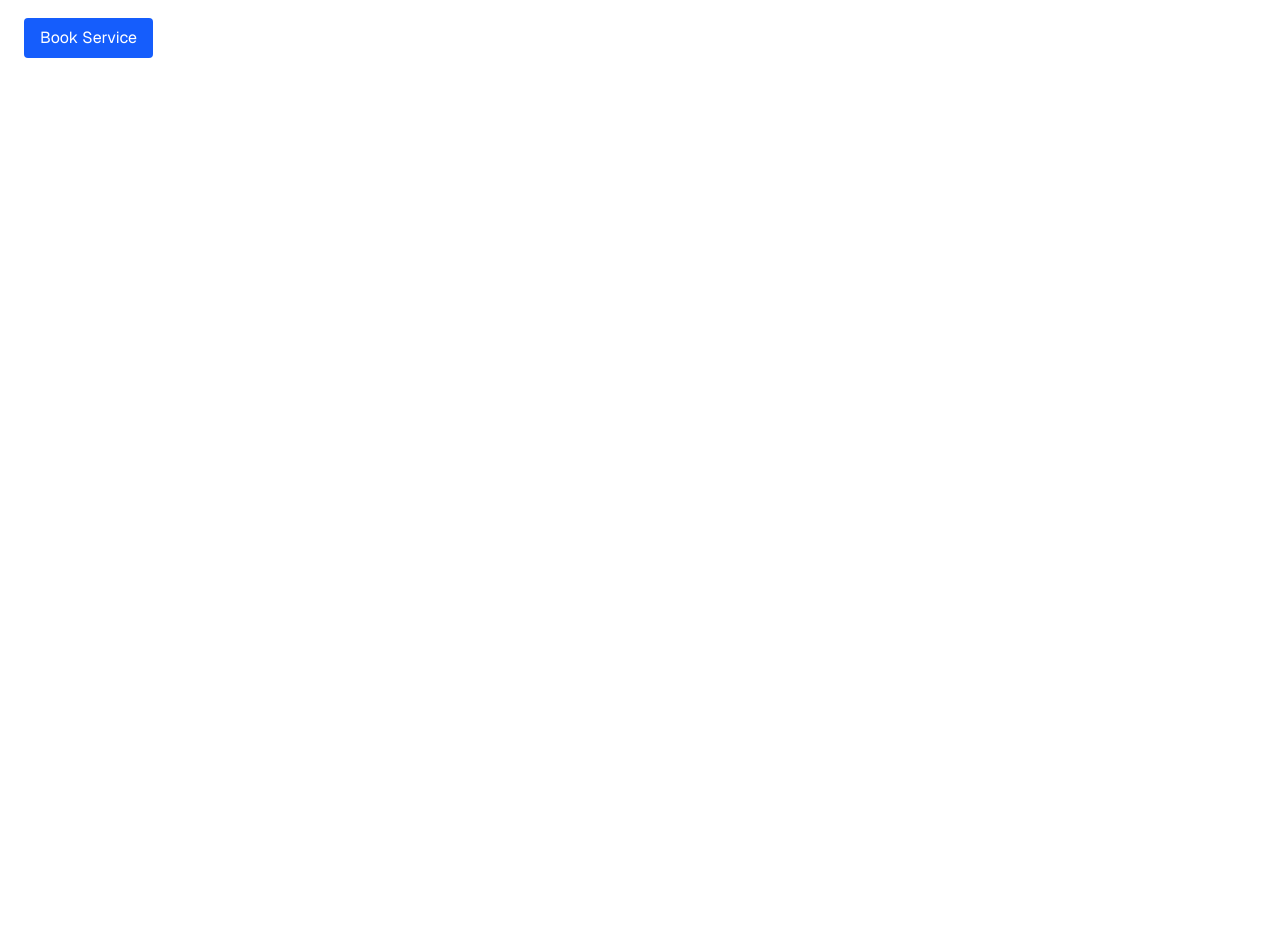
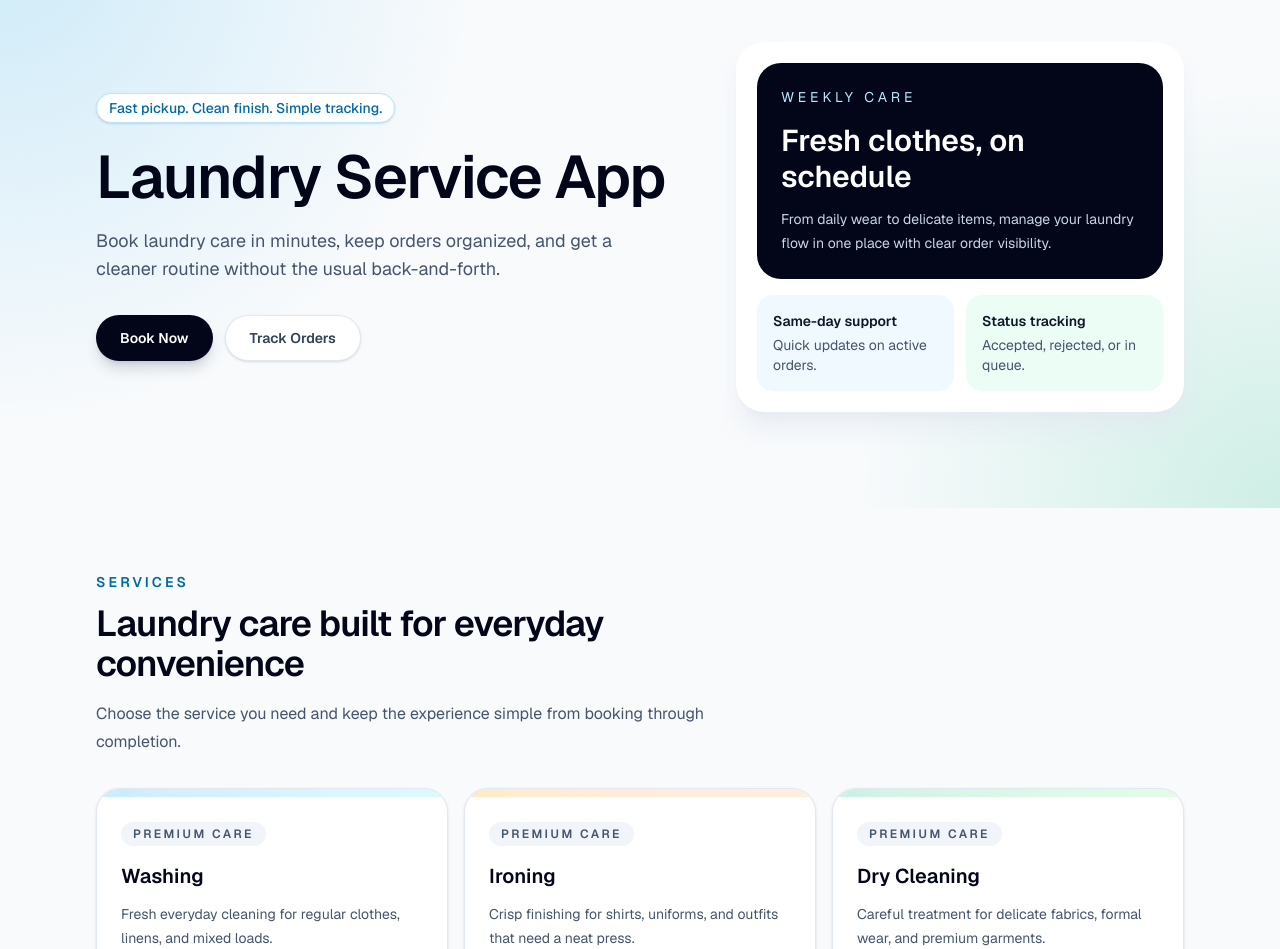
Before and after one commit to nikhilbabupalugudi/laundry-app, a Next.js app: page / in a window 1280 px wide. Shown: the part 123-1072 px from the top of the page. Before the commit the page ends 800 px from the top, so only its background shows below. Built offline with nearby package versions, Linux system fonts and the light colour scheme.

Commit message:
applied home page ui

```diff
--- a/app/page.js
+++ b/app/page.js
@@ -1,15 +1,128 @@
 import Link from "next/link";
+
+const services = [
+  {
+    name: "Washing",
+    description: "Fresh everyday cleaning for regular clothes, linens, and mixed loads.",
+    accent: "from-sky-500/20 to-cyan-200/40",
+  },
+  {
+    name: "Ironing",
+    description: "Crisp finishing for shirts, uniforms, and outfits that need a neat press.",
+    accent: "from-amber-500/20 to-orange-200/40",
+  },
+  {
+    name: "Dry Cleaning",
+    description: "Careful treatment for delicate fabrics, formal wear, and premium garments.",
+    accent: "from-emerald-500/20 to-green-200/40",
+  },
+];
 
 export default function Home() {
   return (
-    <div className="p-6">
-      <h1 className="text-2xl font-bold">Laundry App</h1>
+    <div className="bg-slate-50">
+      <section className="relative overflow-hidden">
+        <div className="absolute inset-0 bg-[radial-gradient(circle_at_top_left,_rgba(14,165,233,0.18),_transparent_34%),radial-gradient(circle_at_bottom_right,_rgba(16,185,129,0.18),_transparent_30%)]" />
 
-      <Link href="/book">
-        <button className="mt-4 bg-blue-600 text-white px-4 py-2 rounded">
-          Book Service
-        </button>
-      </Link>
+        <div className="relative mx-auto flex max-w-6xl flex-col gap-12 px-4 py-16 sm:px-6 sm:py-20 lg:flex-row lg:items-center lg:gap-16 lg:px-8 lg:py-24">
+          <div className="max-w-2xl">
+            <span className="inline-flex rounded-full border border-sky-200 bg-white px-3 py-1 text-sm font-medium text-sky-700 shadow-sm">
+              Fast pickup. Clean finish. Simple tracking.
+            </span>
+
+            <h1 className="mt-6 text-4xl font-semibold tracking-tight text-slate-950 sm:text-5xl lg:text-6xl">
+              Laundry Service App
+            </h1>
+
+            <p className="mt-5 max-w-xl text-base leading-7 text-slate-600 sm:text-lg">
+              Book laundry care in minutes, keep orders organized, and get a
+              cleaner routine without the usual back-and-forth.
+            </p>
+
+            <div className="mt-8 flex flex-col gap-3 sm:flex-row">
+              <Link
+                href="/book"
+                className="inline-flex items-center justify-center rounded-full bg-slate-950 px-6 py-3 text-sm font-semibold text-white shadow-lg shadow-slate-950/15 transition-transform hover:-translate-y-0.5 hover:bg-sky-600"
+              >
+                Book Now
+              </Link>
+
+              <Link
+                href="/orders"
+                className="inline-flex items-center justify-center rounded-full border border-slate-200 bg-white px-6 py-3 text-sm font-semibold text-slate-700 shadow-sm transition-colors hover:border-slate-300 hover:text-slate-950"
+              >
+                Track Orders
+              </Link>
+            </div>
+          </div>
+
+          <div className="w-full lg:max-w-md">
+            <div className="rounded-[28px] border border-white/70 bg-white p-5 shadow-xl shadow-slate-200/70">
+              <div className="rounded-3xl bg-slate-950 p-6 text-white">
+                <p className="text-sm uppercase tracking-[0.28em] text-sky-200">
+                  Weekly care
+                </p>
+                <p className="mt-4 text-3xl font-semibold">Fresh clothes, on schedule</p>
+                <p className="mt-3 text-sm leading-6 text-slate-300">
+                  From daily wear to delicate items, manage your laundry flow in one
+                  place with clear order visibility.
+                </p>
+              </div>
+
+              <div className="mt-4 grid grid-cols-2 gap-3 text-sm">
+                <div className="rounded-2xl bg-sky-50 p-4">
+                  <p className="font-semibold text-slate-900">Same-day support</p>
+                  <p className="mt-1 text-slate-600">Quick updates on active orders.</p>
+                </div>
+                <div className="rounded-2xl bg-emerald-50 p-4">
+                  <p className="font-semibold text-slate-900">Status tracking</p>
+                  <p className="mt-1 text-slate-600">Accepted, rejected, or in queue.</p>
+                </div>
+              </div>
+            </div>
+          </div>
+        </div>
+      </section>
+
+      <section className="mx-auto max-w-6xl px-4 py-12 sm:px-6 sm:py-16 lg:px-8">
+        <div className="max-w-2xl">
+          <p className="text-sm font-semibold uppercase tracking-[0.22em] text-sky-700">
+            Services
+          </p>
+          <h2 className="mt-3 text-3xl font-semibold tracking-tight text-slate-950 sm:text-4xl">
+            Laundry care built for everyday convenience
+          </h2>
+          <p className="mt-4 text-base leading-7 text-slate-600">
+            Choose the service you need and keep the experience simple from
+            booking through completion.
+          </p>
+        </div>
+
+        <div className="mt-8 grid gap-4 sm:grid-cols-2 lg:grid-cols-3">
+          {services.map((service) => (
+            <article
+              key={service.name}
+              className="group overflow-hidden rounded-3xl border border-slate-200 bg-white shadow-sm transition-transform duration-200 hover:-translate-y-1 hover:shadow-lg"
+            >
+              <div className={`h-2 bg-gradient-to-r ${service.accent}`} />
+              <div className="p-6">
+                <div className="inline-flex rounded-full bg-slate-100 px-3 py-1 text-xs font-semibold uppercase tracking-[0.2em] text-slate-600">
+                  Premium Care
+                </div>
+                <h3 className="mt-4 text-xl font-semibold text-slate-950">
+                  {service.name}
+                </h3>
+                <p className="mt-3 text-sm leading-6 text-slate-600">
+                  {service.description}
+                </p>
+                <div className="mt-6 text-sm font-medium text-sky-700 transition-colors group-hover:text-slate-950">
+                  Ready to book
+                </div>
+              </div>
+            </article>
+          ))}
+        </div>
+      </section>
     </div>
   );
 }
```
